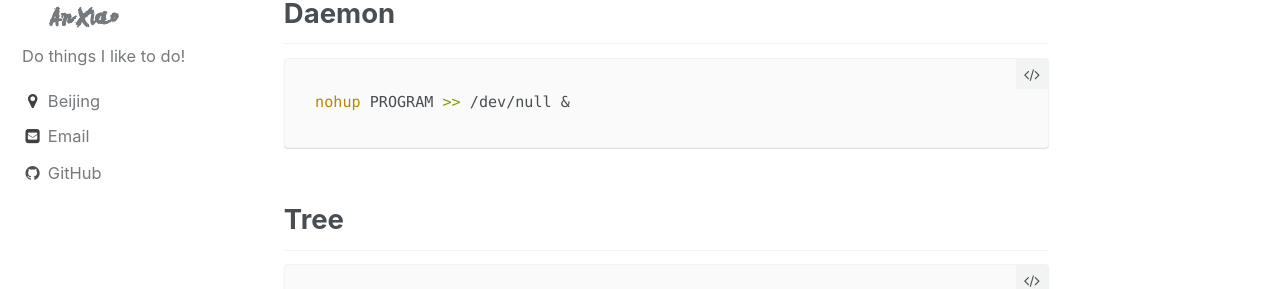
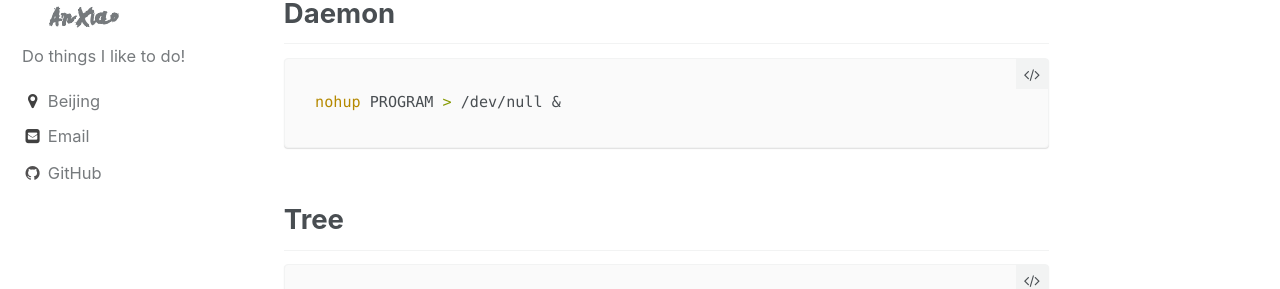
Before and after one commit to silverHugh/silverhugh.github.io, a Jekyll site: the page built from _posts/boat/2018-03-27-memo-shell.md, in a window 1280 px wide and 900 px high, scrolled down 1228 px. Shown: the part 167-456 px from the top of the window. Built offline with Jekyll 4.4.1, drawn with Linux system fonts in a browser that asks for light colours.

Commit message:
update blog

````diff
--- a/_posts/boat/2018-03-27-memo-shell.md
+++ b/_posts/boat/2018-03-27-memo-shell.md
@@ -46,7 +46,7 @@ cat ~/.ssh/id_rsa.pub | ssh -p PORT NAME@HOST 'mkdir .ssh; cat >> .ssh/authorize
 ## Daemon
 
 ``` shell
-nohup PROGRAM >> /dev/null &
+nohup PROGRAM > /dev/null &
 ```
 
 ## Tree
````
